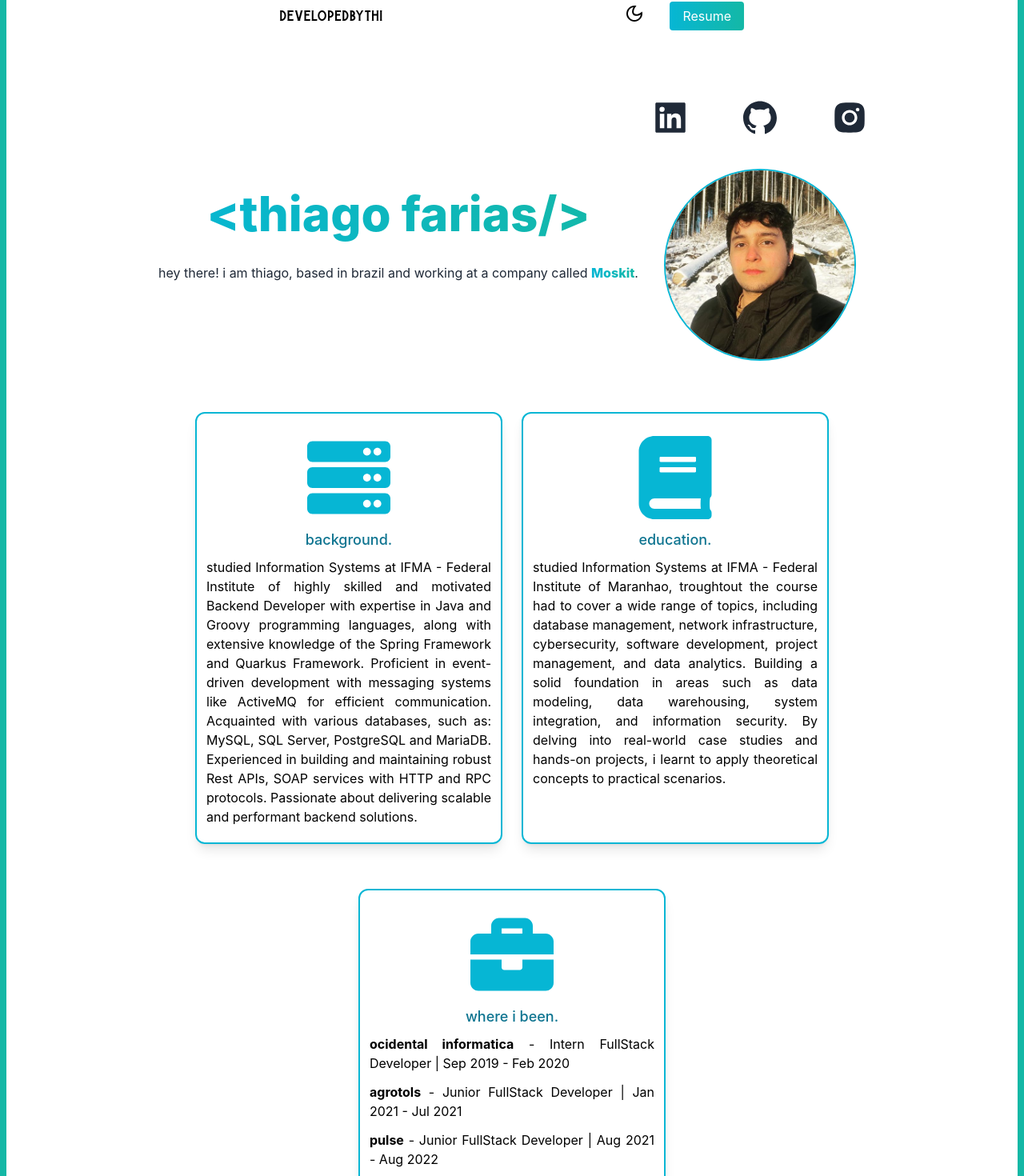
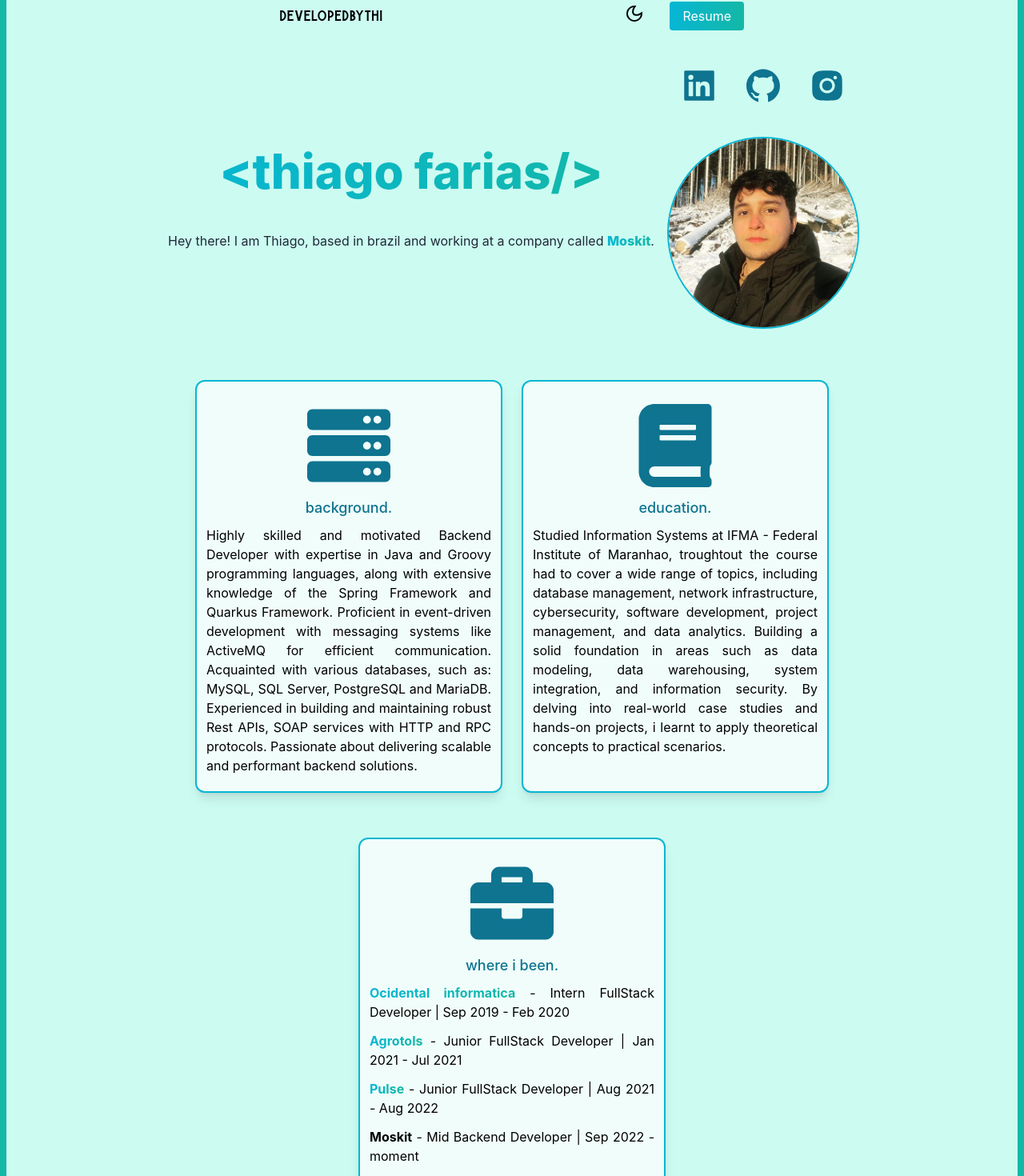
Before and after one commit to thiagosfarias/personal-portfolio, a Next.js app: page / in a window 1280 px wide. Shown: the part 39-1509 px from the top of the page at 80% size. Built offline with nearby package versions, Linux system fonts and the light colour scheme.

Commit message:
feat: added animation to top name and hover to resume button, changed background color to teal-700

```diff
--- a/pages/index.js
+++ b/pages/index.js
@@ -42,11 +42,11 @@ export default function Home() {
 
       <main
         className={
-          theme == "light" ? "bg-gray-800 px-10 pb-10" : "bg-white px-10 pb-10"
+          theme == "light" ? "bg-gray-800 px-10 pb-10" : "bg-teal-100 px-10 pb-10"
         }
       >
         <section className="min-h-screen">
-          <nav className="py-10 mb-12 flex justify-evenly items-center">
+          <nav className="py-10 mb-2 flex justify-evenly items-center">
             <h1
               className={
                 theme == "light"
@@ -69,7 +69,7 @@ export default function Home() {
               </li>
               <li>
                 <a
-                  className="bg-gradient-to-r from-cyan-500 to-teal-500 text-white px-4 py-2 rounded ml-8"
+                  className="bg-gradient-to-r from-cyan-500 to-teal-500 text-white px-4 py-2 rounded ml-8 hover:font-extrabold hover:text-cyan-800 hover:border-2 hover:border-teal-700"
                   href={fileUrl}
                   download={fileName}
                 >
@@ -82,7 +82,7 @@ export default function Home() {
           <div className="flex flex-wrap justify-center items-center gap-3">
             <div>
               <div className="text-center p-1 h-30">
-                <h2 className="hover:scale-105 hover:transition-transform h-auto font-extrabold text-transparent text-6xl bg-clip-text bg-gradient-to-r from-cyan-500 to-teal-500 pb-2">
+                <h2 className="hover:scale-105 animate-bounce hover:transition-transform h-auto font-extrabold text-transparent text-6xl bg-clip-text bg-gradient-to-r from-cyan-500 to-teal-500 pb-2">
                   {text1}
                 </h2>
                 <p
@@ -92,7 +92,7 @@ export default function Home() {
                       : "text-md py-5 leading-8 text-gray-800"
                   }
                 >
-                  hey there! i am thiago, based in brazil and working at a
+                  Hey there! I am Thiago, based in brazil and working at a
                   company called{" "}
                   <a
                     href="https://www.moskitcrm.com/"
@@ -109,8 +109,8 @@ export default function Home() {
               <div
                 className={
                   theme == "light"
-                    ? "text-5xl flex justify-center gap-16 text-white"
-                    : "text-5xl flex justify-center gap-16 text-gray-800"
+                    ? "text-5xl flex justify-center gap-8 text-white"
+                    : "text-5xl flex justify-center gap-8 text-cyan-700"
                 }
               >
                 <a
@@ -118,21 +118,21 @@ export default function Home() {
                   target="_blank"
                   rel="noreferrer"
                 >
-                  <AiFillLinkedin className="hover:scale-105 hover:text-teal-500"/>
+                  <AiFillLinkedin className="hover:scale-105 hover:text-teal-700"/>
                 </a>
                 <a
                   href="https://github.com/thiagosfarias"
                   target="_blank"
                   rel="noreferrer"
                 >
-                  <AiFillGithub className="hover:scale-105 hover:text-teal-500"/>
+                  <AiFillGithub className="hover:scale-105 hover:text-teal-700"/>
                 </a>
                 <a
                   href="https://www.instagram.com/thiagofarias.dev/"
                   target="_blank"
                   rel="noreferrer"
                 >
-                  <AiFillInstagram className="hover:scale-105 hover:text-teal-500"/>
+                  <AiFillInstagram className="hover:scale-105 hover:text-teal-700"/>
                 </a>
               </div>
 
@@ -148,12 +148,15 @@ export default function Home() {
           </div>
 
           <div className="flex flex-wrap justify-center gap-6">
-            <div className="border-2 border-cyan-500 hover:scale-105 hover:border-4 hover:transition-transform w-96 mt-6 mb-2 text-center shadow-lg pt-5 pb-5 rounded-xl">
+            <div className={theme == 'light' ?
+                "border-2 border-cyan-500 hover:scale-105 hover:border-4 hover:transition-transform w-96 mt-6 mb-2 text-center shadow-lg pt-5 pb-5 rounded-xl" :
+                "bg-teal-50 border-2 border-cyan-500 hover:scale-105 hover:border-4 hover:transition-transform w-96 mt-6 mb-2 text-center shadow-lg pt-5 pb-5 rounded-xl"
+          }>
               <FaServer
                 className={
                   theme == "light"
                     ? "pt-2 text-white w-28 h-28 mx-auto"
-                    : "text-cyan-500 pt-2 w-28 h-28 bg- mx-auto"
+                    : "text-cyan-700 pt-2 w-28 h-28 bg- mx-auto"
                 }
               />
               <h3
@@ -172,8 +175,7 @@ export default function Home() {
                     : "text-black ml-3 mr-3 text-justify text-md"
                 }
               >
-                studied Information Systems at IFMA - Federal Institute of
-                highly skilled and motivated Backend Developer with expertise in
+                Highly skilled and motivated Backend Developer with expertise in
                 Java and Groovy programming languages, along with extensive
                 knowledge of the Spring Framework and Quarkus Framework.
                 Proficient in event-driven development with messaging systems
@@ -185,12 +187,15 @@ export default function Home() {
               </p>
             </div>
 
-            <div className="border-2 border-cyan-500 hover:scale-105 hover:border-4 hover:transition-transform w-96 mt-6 mb-2 text-center shadow-lg pt-5 pb-5 rounded-xl">
+            <div className={theme == 'light' ?
+                "border-2 border-cyan-500 hover:scale-105 hover:border-4 hover:transition-transform w-96 mt-6 mb-2 text-center shadow-lg pt-5 pb-5 rounded-xl" :
+                "bg-teal-50 border-2 border-cyan-500 hover:scale-105 hover:border-4 hover:transition-transform w-96 mt-6 mb-2 text-center shadow-lg pt-5 pb-5 rounded-xl"
+          }>
               <FaBook
                 className={
                   theme == "light"
                     ? "pt-2 text-white w-28 h-28 mx-auto"
-                    : "text-cyan-500 pt-2 w-28 h-28 bg- mx-auto"
+                    : "text-cyan-700 pt-2 w-28 h-28 bg- mx-auto"
                 }
               />
               <h3
@@ -209,7 +214,7 @@ export default function Home() {
                     : "text-black ml-3 mr-3 text-justify text-md"
                 }
               >
-                studied Information Systems at IFMA - Federal Institute of
+                Studied Information Systems at IFMA - Federal Institute of
                 Maranhao, troughtout the course had to cover a wide range of
                 topics, including database management, network infrastructure,
                 cybersecurity, software development, project management, and
@@ -221,12 +226,15 @@ export default function Home() {
               </p>
             </div>
 
-            <div className="border-2 border-cyan-500 hover:scale-105 hover:border-4 hover:transition-transform w-96 mt-6 mb-2 text-center shadow-lg pt-5 pb-5 rounded-xl">
+            <div className={theme == 'light' ?
+                "border-2 border-cyan-500 hover:scale-105 hover:border-4 hover:transition-transform w-96 mt-6 mb-2 text-center shadow-lg pt-5 pb-5 rounded-xl" :
+                "bg-teal-50 border-2 border-cyan-500 hover:scale-105 hover:border-4 hover:transition-transform w-96 mt-6 mb-2 text-center shadow-lg pt-5 pb-5 rounded-xl"
+          }>
               <FaBriefcase
                 className={
                   theme == "light"
                     ? "pt-2 text-white w-28 h-28 mx-auto"
-                    : "text-cyan-500 pt-2 w-28 h-28 bg- mx-auto"
+                    : "text-cyan-700 pt-2 w-28 h-28 bg- mx-auto"
                 }
               />
               <h3
@@ -247,19 +255,19 @@ export default function Home() {
               >
                 <ul className="grid-flow-row">
                   <li className="mb-3">
-                    <strong>ocidental informatica</strong> - Intern FullStack
+                    <strong className="text-transparent bg-clip-text bg-gradient-to-r from-cyan-500 to-teal-500">Ocidental informatica</strong> - Intern FullStack
                     Developer | Sep 2019 - Feb 2020
                   </li>
                   <li className="mb-3">
-                    <strong>agrotols</strong> - Junior FullStack Developer | Jan
+                    <strong className="text-transparent bg-clip-text bg-gradient-to-r from-cyan-500 to-teal-500">Agrotols</strong> - Junior FullStack Developer | Jan
                     2021 - Jul 2021
                   </li>
                   <li className="mb-3">
-                    <strong>pulse</strong> - Junior FullStack Developer | Aug
+                    <strong className="text-transparent bg-clip-text bg-gradient-to-r from-cyan-500 to-teal-500">Pulse</strong> - Junior FullStack Developer | Aug
                     2021 - Aug 2022
                   </li>
                   <li className="mb-3">
-                    <strong>moskit</strong> - Mid Backend Developer | Sep 2022 -
+                    <strong className="">Moskit</strong> - Mid Backend Developer | Sep 2022 -
                     moment
                   </li>
                 </ul>
```
